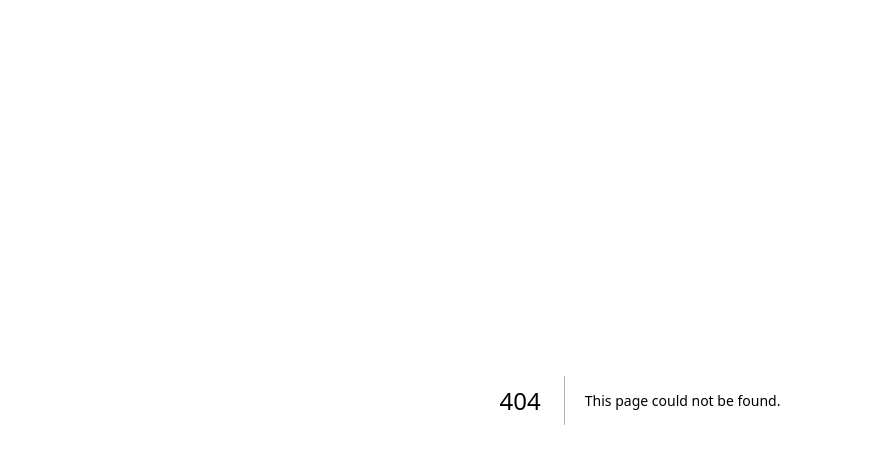
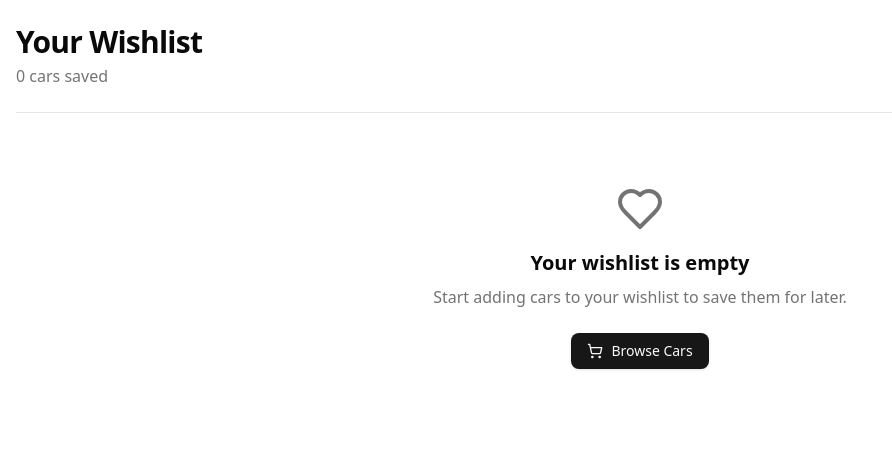
Before and after one commit to Anuj579/car-finder-app, a Next.js app: page /wishlist in a window 1280 px wide. Before the commit this address had no page. Shown: the top 464 px of the page, without its empty margins (0-892 px from the left). Built offline with nearby package versions, Linux system fonts and the light colour scheme.

Commit message:
`wishlist page created`

```diff
--- /dev/null
+++ b/src/app/wishlist/page.jsx
@@ -0,0 +1,108 @@
+"use client"
+
+import { useEffect, useState } from "react"
+import { Button } from "@/components/ui/button"
+import { Heart, ShoppingCart, Trash2 } from "lucide-react"
+import Link from "next/link"
+import Image from "next/image"
+import { Card, CardContent, CardFooter } from "@/components/ui/card"
+import { Badge } from "@/components/ui/badge"
+
+export default function WishlistPage() {
+    const [wishlist, setWishlist] = useState([])
+    const [isLoading, setIsLoading] = useState(true)
+
+    useEffect(() => {
+        // Load wishlist from localStorage
+        const storedWishlist = localStorage.getItem("carWishlist")
+        if (storedWishlist) {
+            setWishlist(JSON.parse(storedWishlist))
+        }
+        setIsLoading(false)
+    }, [])
+
+    const removeFromWishlist = (carId) => {
+        const updatedWishlist = wishlist.filter((car) => car.id !== carId)
+        setWishlist(updatedWishlist)
+        localStorage.setItem("carWishlist", JSON.stringify(updatedWishlist))
+
+    }
+
+    if (isLoading) {
+        return (
+            <div className="container mx-auto px-4 py-6">
+                <div className="flex items-center justify-center h-64">
+                    <div className="animate-spin rounded-full h-12 w-12 border-t-2 border-b-2 border-primary"></div>
+                </div>
+            </div>
+        )
+    }
+
+    return (
+        <div className="container mx-auto px-4 py-6">
+            <div className=" mb-6">
+                <div>
+                    <h1 className="text-3xl font-bold tracking-tight">Your Wishlist</h1>
+                    <p className="text-muted-foreground mt-1">
+                        {wishlist.length} {wishlist.length === 1 ? "car" : "cars"} saved
+                    </p>
+                </div>
+            </div>
+
+            <hr className="my-6" />
+
+            {wishlist.length === 0 ? (
+                <div className="text-center py-12">
+                    <Heart className="mx-auto h-12 w-12 text-muted-foreground mb-4" />
+                    <h2 className="text-xl font-semibold mb-2">Your wishlist is empty</h2>
+                    <p className="text-muted-foreground mb-6">Start adding cars to your wishlist to save them for later.</p>
+                    <Link href="/">
+                        <Button>
+                            <ShoppingCart className="mr-2 h-4 w-4" />
+                            Browse Cars
+                        </Button>
+                    </Link>
+                </div>
+            ) : (
+                <div className="grid grid-cols-1 md:grid-cols-2 lg:grid-cols-3 gap-6">
+                    {wishlist.map((car) => (
+                        <Card key={car.id} className="overflow-hidden">
+                            <div className="relative aspect-video">
+                                <Image
+                                    src={car.image || "/placeholder.svg?height=300&width=500"}
+                                    alt={car.name}
+                                    fill
+                                    className="object-cover"
+                                />
+                            </div>
+                            <CardContent className="p-4">
+                                <div className="flex justify-between items-start">
+                                    <div>
+                                        <h3 className="font-semibold text-lg">{car.name}</h3>
+                                        <p className="text-sm text-muted-foreground">{car.brand}</p>
+                                    </div>
+                                    <Badge>${car.price?.toLocaleString()}</Badge>
+                                </div>
+                                <div className="mt-2 flex items-center gap-2 text-sm text-muted-foreground">
+                                    <span>{car.fuelType}</span>
+                                    <span>•</span>
+                                    <span>{car.seatingCapacity} Seats</span>
+                                </div>
+                            </CardContent>
+                            <CardFooter className="p-4 pt-0 flex justify-between">
+                                <Link href={`/cars/${car.id}`}>
+                                    <Button variant="outline" size="sm">
+                                        View Details
+                                    </Button>
+                                </Link>
+                                <Button variant="ghost" size="icon" onClick={() => removeFromWishlist(car.id)}>
+                                    <Trash2 className="h-4 w-4 text-destructive" />
+                                </Button>
+                            </CardFooter>
+                        </Card>
+                    ))}
+                </div>
+            )}
+        </div>
+    )
+}
```
